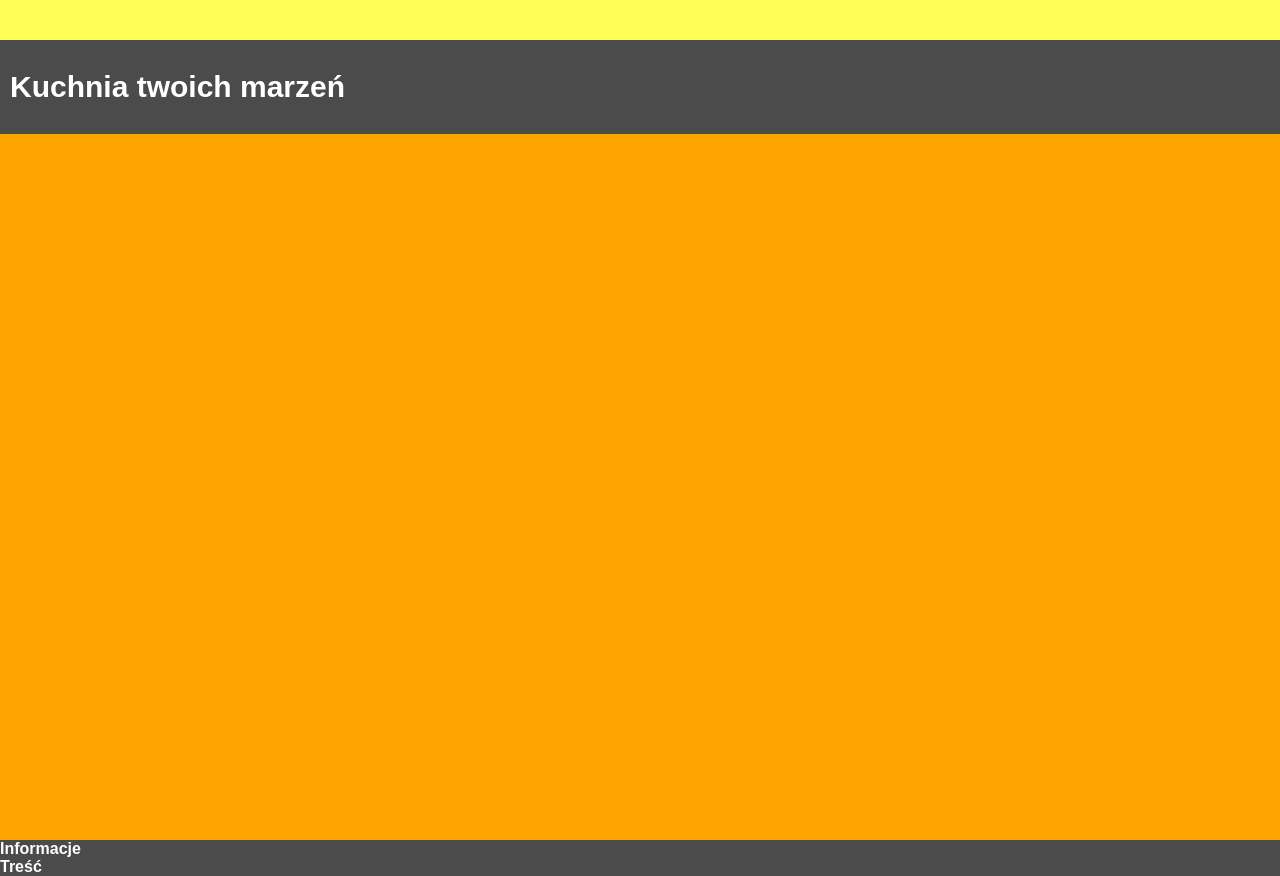
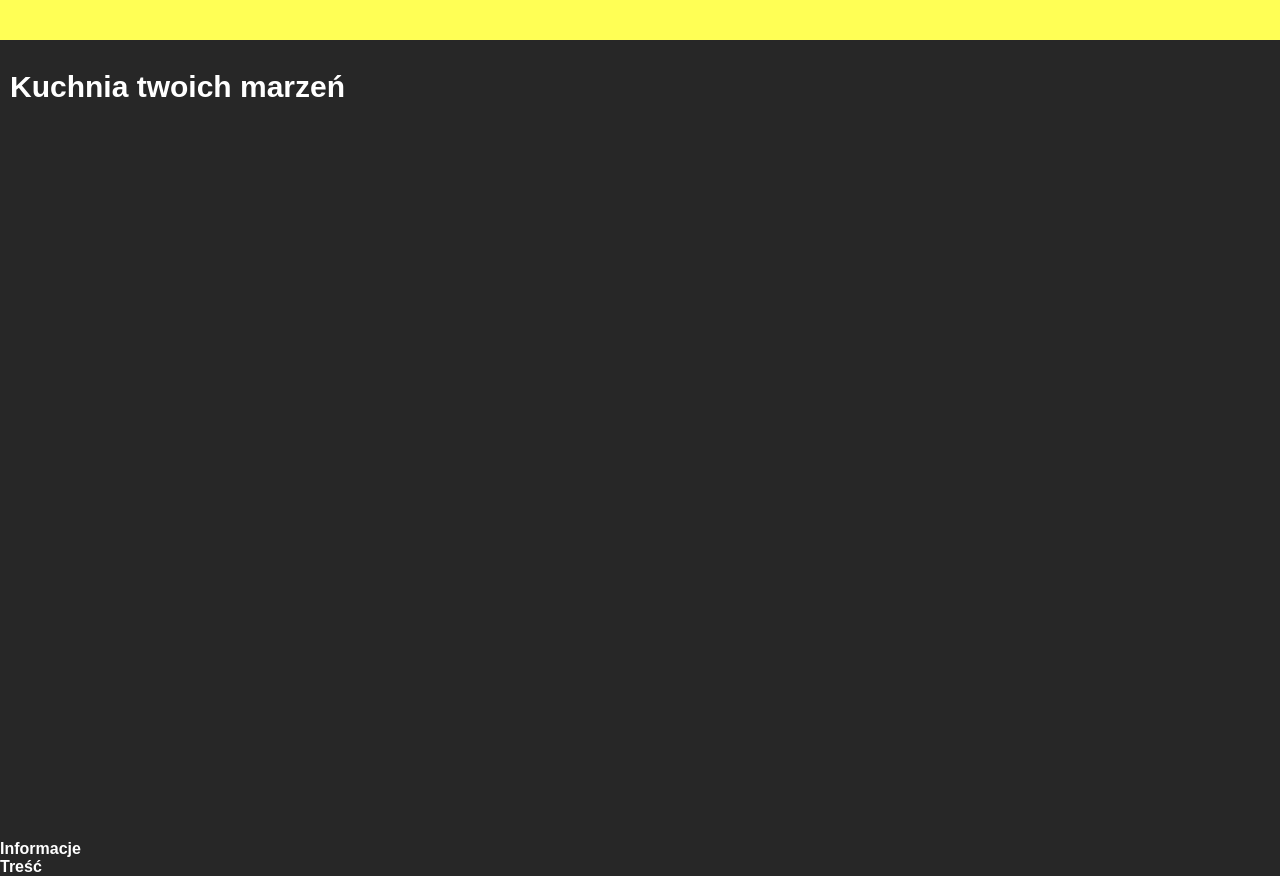
Before and after one commit to WieslawC/furniture-store-spa, a React (Create React App) app: page /kitchen in a window 1280 px wide. Shown: the part 760-1636 px from the top of the page. Built offline with nearby package versions, Linux system fonts and the light colour scheme.

Commit message:
Fixed menu navigation

```diff
--- a/src/components/App.js
+++ b/src/components/App.js
@@ -15,12 +15,9 @@ class App extends Component {
     $("a").each(function (item) {
       $(this).on("click", () => {
         $(".headerNavigation").toggleClass("active");
-        $([document.documentElement, document.body]).animate(
-          {
-            scrollTop: $("header").offset().top,
-          },
-          1000
-        );
+        this.textContent === "START"
+          ? window.scrollTo(0, 0)
+          : window.scrollTo(0, $("header").height());
       });
     });
   }
--- a/src/components/pages/Kitchen.js
+++ b/src/components/pages/Kitchen.js
@@ -4,19 +4,16 @@ import "../../styles/Kitchen.scss";
 const Kitchen = () => {
   return (
     <>
-      <div className="mainKitchen">
-        <div className="kitchenSliderWrapper">
+      <div className="mainContainer">
+        <section className="kitchenSliderWrapper">
           <h4>Kuchnia twoich marzeń</h4>
-          <section className="kitchenSlider"></section>
-        </div>
-        <div className="kitchenAbout">
+        </section>
+        <section className="kitchenAboutWrapper">
           <h4>Informacje</h4>
-          <section className="kitchenSlider"></section>
-        </div>
-        <div className="kitchenContent">
+        </section>
+        <section className="kitchenContentWrapper">
           <h4>Treść</h4>
-          <section className="kitchenSlider"></section>
-        </div>
+        </section>
       </div>
     </>
   );
--- a/src/styles/Kitchen.scss
+++ b/src/styles/Kitchen.scss
@@ -1,10 +1,10 @@
 @media only screen and (min-width: 240px) {
-  .mainKitchen {
+  .mainContainer {
     .kitchenSliderWrapper {
       display: flex;
       flex-direction: column;
       height: 100vh;
-      width: 100vw;
+      width: 100%;
       h4 {
         text-align: left;
         font-size: 30px;
```
